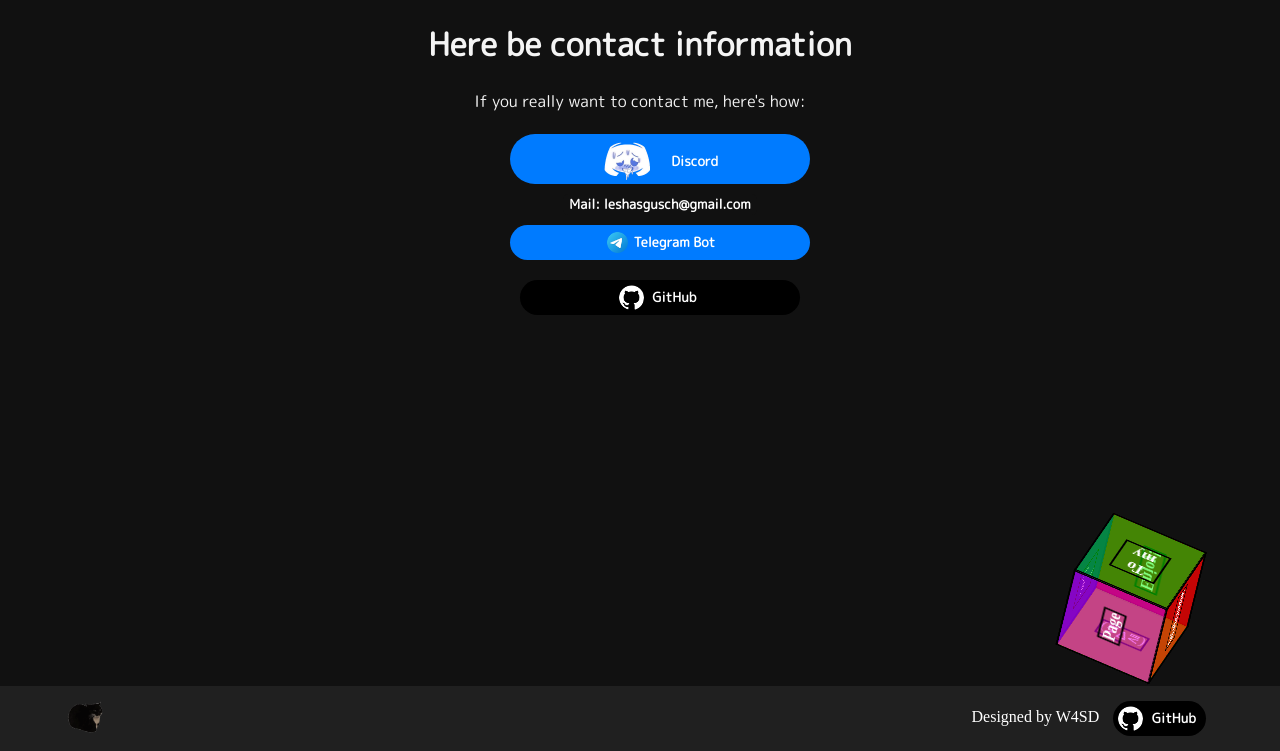
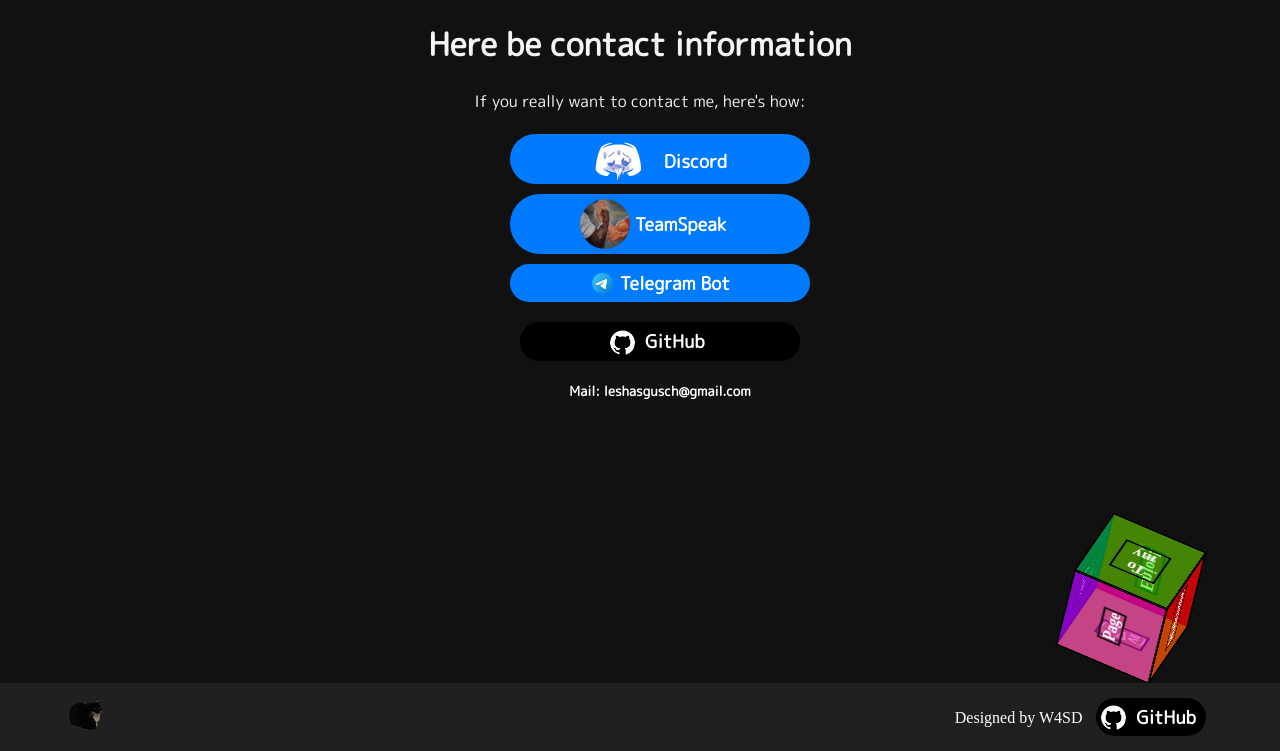
Before and after one commit to neuromachinery/Neur0DevilsWebpage, a Python web app: template templates/about.html in a window 1280 px wide. Shown: the part 49-800 px from the top of the page. Run offline with Jinja, Linux system fonts and the light colour scheme; the template is opened without the code that fills it, so the values that code supplies are empty; some libraries are stand-ins or nearby versions.

Commit message:
Added TeamSpeak button

```diff
--- a/templates/about.html
+++ b/templates/about.html
@@ -196,6 +196,7 @@
     #Telegram {
       border-radius: 25px;
       padding: 5px 5px 5px 5px;
+      font-size: large;
     }
 
     button > img,
@@ -206,9 +207,21 @@
     #Discord {
       border-radius: 25px;
       padding: 5px 15px 0px 1px;
+      font-size: large;
     }
 
     #DiscordImg {
+      border-radius: 25px;
+      padding-bottom: 0px;
+    }
+
+    #TeamSpeak {
+      border-radius: 30px;
+      padding: 5px 15px 5px 1px;
+      font-size: large;
+    }
+
+    #TeamSpeakImg {
       border-radius: 25px;
       padding-bottom: 0px;
     }
@@ -251,6 +264,7 @@
       color: #fff;
       background-color: #000000;
       text-align: center;
+      font-size: large;
     }
 
     #GitHubImg {
@@ -314,10 +328,10 @@
             </button>
           </li>
           <li>
-            <button id="copyButton" class="Mail" onclick="copyToClipboard()">
-              Mail: leshasgusch@gmail.com
+            <button id="TeamSpeak" onclick="location.href='https://tmspk.gg/tsySMBNw'">
+              <img id="TeamSpeakImg" src="/static/TeamGames.jpg" width="50" />
+              <span>TeamSpeak</span>
             </button>
-            <div class="copied-message" id="copiedMessage">Скопировано!</div>
           </li>
           <li>
             <button id="Telegram" onclick="location.href='tg://resolve?domain=Meme_Mailman_bot'">
@@ -330,6 +344,12 @@
               <img id="GitHubImg" src="/static/GithubIcon.png" width="25" />
               <span>GitHub</span>
             </button>
+          </li>
+          <li>
+            <button id="copyButton" class="Mail" onclick="copyToClipboard()">
+              Mail: leshasgusch@gmail.com
+            </button>
+            <div class="copied-message" id="copiedMessage">Скопировано!</div>
           </li>
         </ul>
       </div>
```
Also changed, not shown: static/TeamGames.jpg (added).
